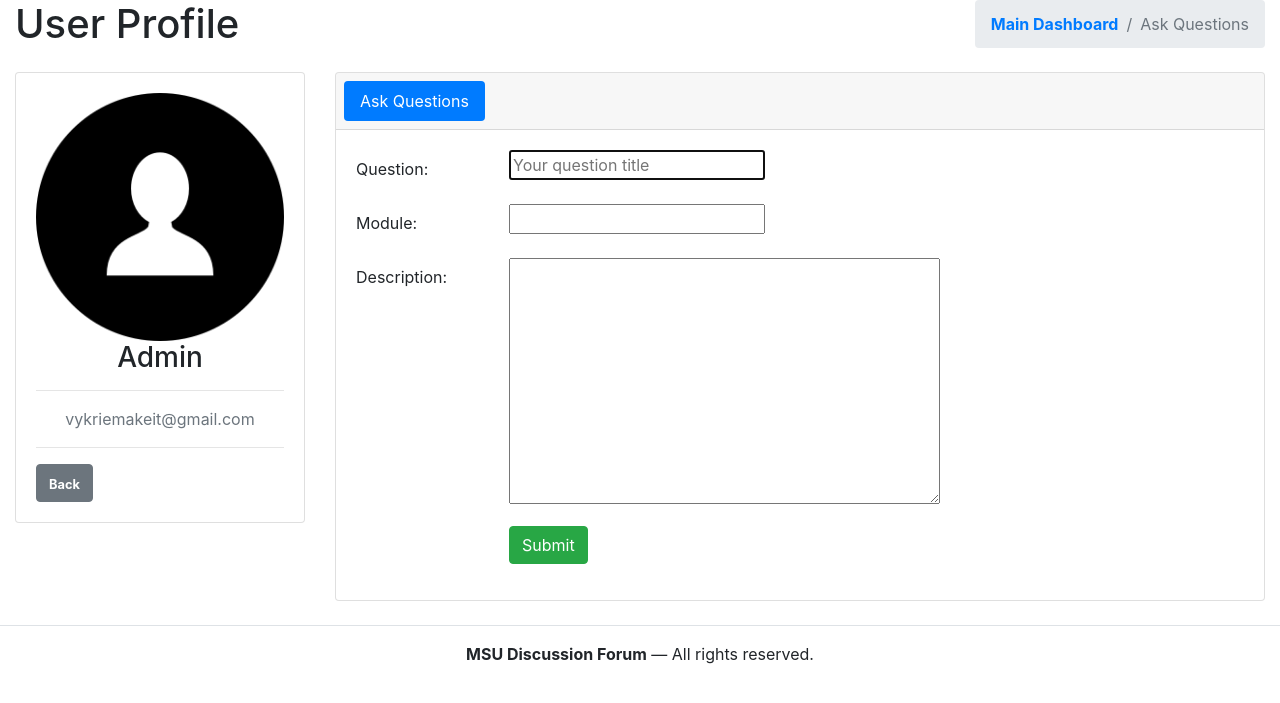
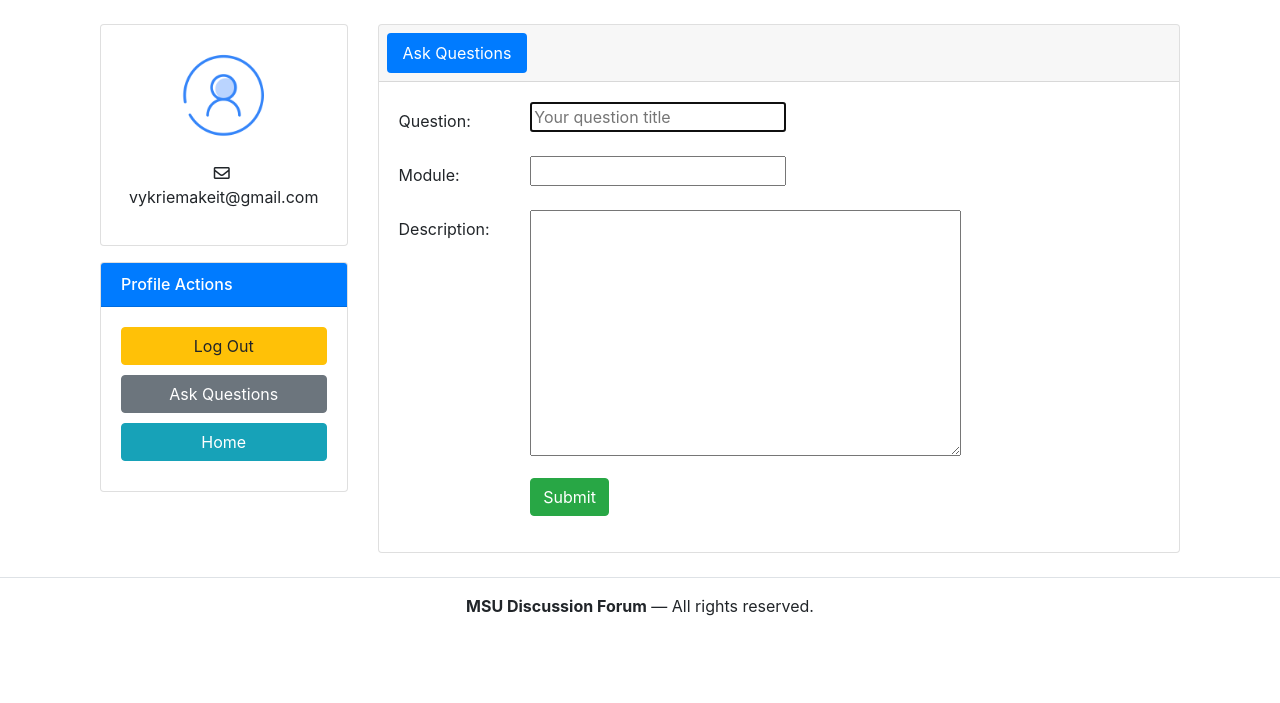
Before and after one commit to patrick-zvenyka/Discussion-Forum, a Django app: page /newquestion in a window 1280 px wide. Shown: the part 59-762 px from the top of the page. Run offline with Django 3.2, Linux system fonts and the light colour scheme; a user stored in the database is signed in.

Commit message:
home-page-fix

```diff
--- /dev/null
+++ b/fileupload/templates/components/profile.html
@@ -0,0 +1,23 @@
+ {% load static %}
+ <div class="col-md-3">
+    <div class="card">
+        <div class="card-body text-center">
+            <img class="img-fluid img-circle mb-3" src="{% static 'images/user-286.png' %}" alt="Profile Picture" style="width:100px; height:100px;">
+            {% comment %} <h5 class="card-title">{{ request.user }}</h5> {% endcomment %}
+            {% comment %} <p><i class="fas fa-book mr-1"></i> {{ request.user.siteusers.program }}</p>
+            <p><i class="fas fa-pencil-alt mr-1"></i> {{ request.user.siteusers.position }}</p> {% endcomment %}
+            <p><i class="far fa-envelope mr-1"></i> {{ request.user.email }}</p>
+        </div>
+    </div>
+
+    <div class="card mt-3">
+        <div class="card-header bg-primary text-white">
+            <h6 class="mb-0">Profile Actions</h6>
+        </div>
+        <div class="card-body profile-actions">
+            <a href="{% url 'logout' %}"><button class="btn btn-warning">Log Out</button></a>
+            <a href="{% url 'questions.html' %}"><button class="btn btn-secondary">Ask Questions</button></a>
+            <a href="{% url 'main-page' %}"><button class="btn btn-info">Home</button></a>
+        </div>
+    </div>
+</div>
--- a/fileupload/templates/questions.html
+++ b/fileupload/templates/questions.html
@@ -5,47 +5,13 @@
 {% block content %}
     <div class="wrapper">
     <!-- Content Wrapper -->
-        <div>
-            <!-- Page Header -->
-            <section class="content-header">
-                <div class="container-fluid">
-                    <div class="row mb-2">
-                        <div class="col-sm-6">
-                            <h1>User Profile</h1>
-                        </div>
-                        <div class="col-sm-6">
-                            <ol class="breadcrumb float-sm-right">
-                                <li class="breadcrumb-item"><a href="#"><strong>Main Dashboard</strong></a></li>
-                                <li class="breadcrumb-item active">Ask Questions</li>
-                            </ol>
-                        </div>
-                    </div>
-                </div>
-            </section>
-
+        <div class="container my-4">
             <!-- Main Content -->
             <section class="content">
                 <div class="container-fluid">
                     <div class="row">
                         <!-- Sidebar -->
-                        <div class="col-md-3">
-                            <div class="card card-primary card-outline">
-                                <div class="card-body box-profile">
-                                    <div class="text-center">
-                                        <img class="profile-user-img img-fluid img-circle" src="{% static 'images/user-3.png' %}" alt="User profile picture">
-                                    </div>
-                                    <h3 class="profile-username text-center">{{ request.user }}</h3>
-                                    <hr>
-                                    <p class="text-muted text-center">{{ request.user.email }}</p>
-                                    <hr>
-                                    <a href="{% url 'main.html' %}" class="text-muted text-center">
-                                        <button type="button" class="btn btn-secondary">
-                                            <small><strong>Back</strong></small>
-                                        </button>
-                                    </a>
-                                </div>
-                            </div>
-                        </div>
+                        {% include "components/profile.html" %}
 
                         <!-- Main Content Area -->
                         <div class="col-md-9">
--- a/fileupload/user/urls.py
+++ b/fileupload/user/urls.py
@@ -10,7 +10,7 @@ urlpatterns = [
     path('question/<int:id>', views.questionpage, name ='responses.html'),
     path('newquestion', views.newQuestionPage, name = 'questions.html'),
     path('logout', views.logoutPage, name = 'logout'),
-    path('main', views.main, name = 'main.html' ),
+    path('main', views.main, name = 'main-page' ),
     path('user profile', views.profile, name='profile'),
 
 
--- a/fileupload/user/views.py
+++ b/fileupload/user/views.py
@@ -86,7 +86,7 @@ def newQuestionPage(request):
         except Exception as e:
             print(e)
             raise
-    context = {'form': form, 'title':'>MSU Discussion Forum | Ask Questions'
+    context = {'form': form, 'title':'MSU Discussion Forum | Ask Questions'
     }
     return render(request, 'questions.html', context)
 
```
Also changed, not shown: fileupload/templates/main.html (+5 -27 lines), fileupload/assets/images/user-286.png (added).
